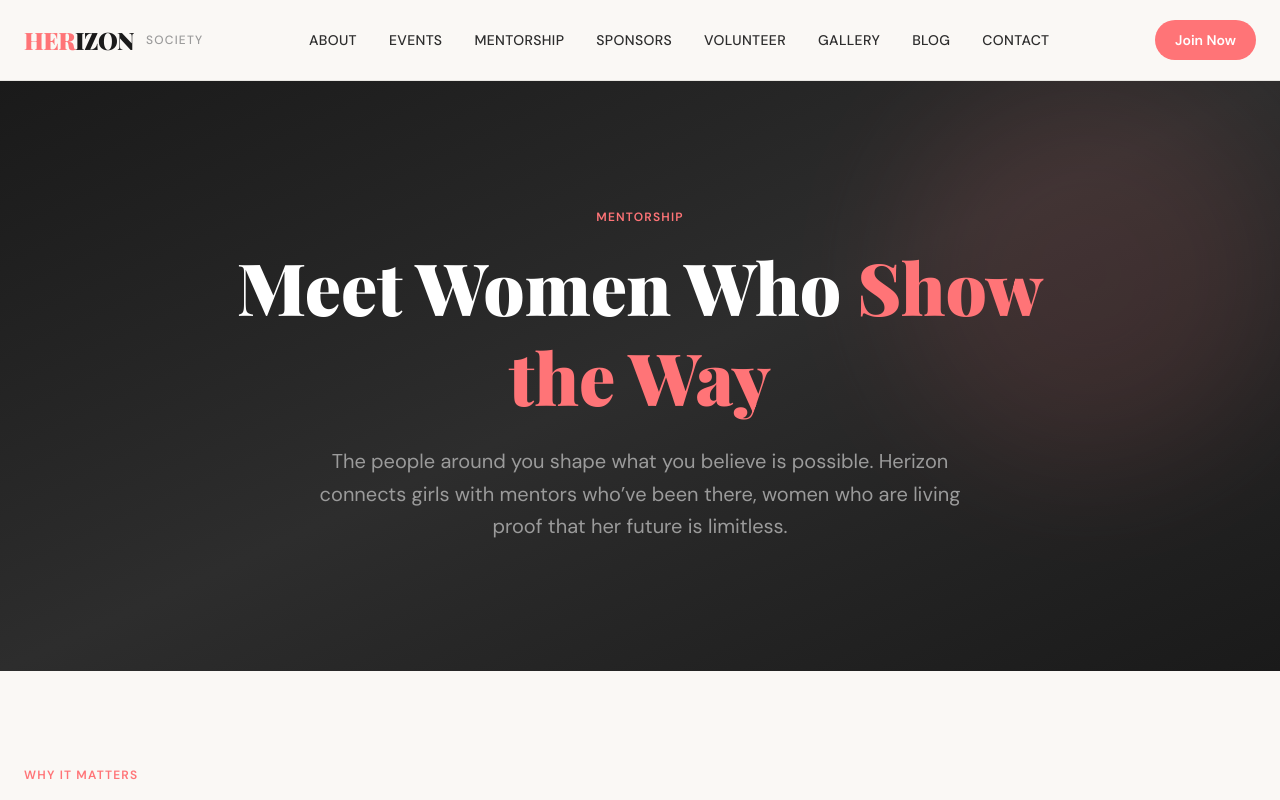
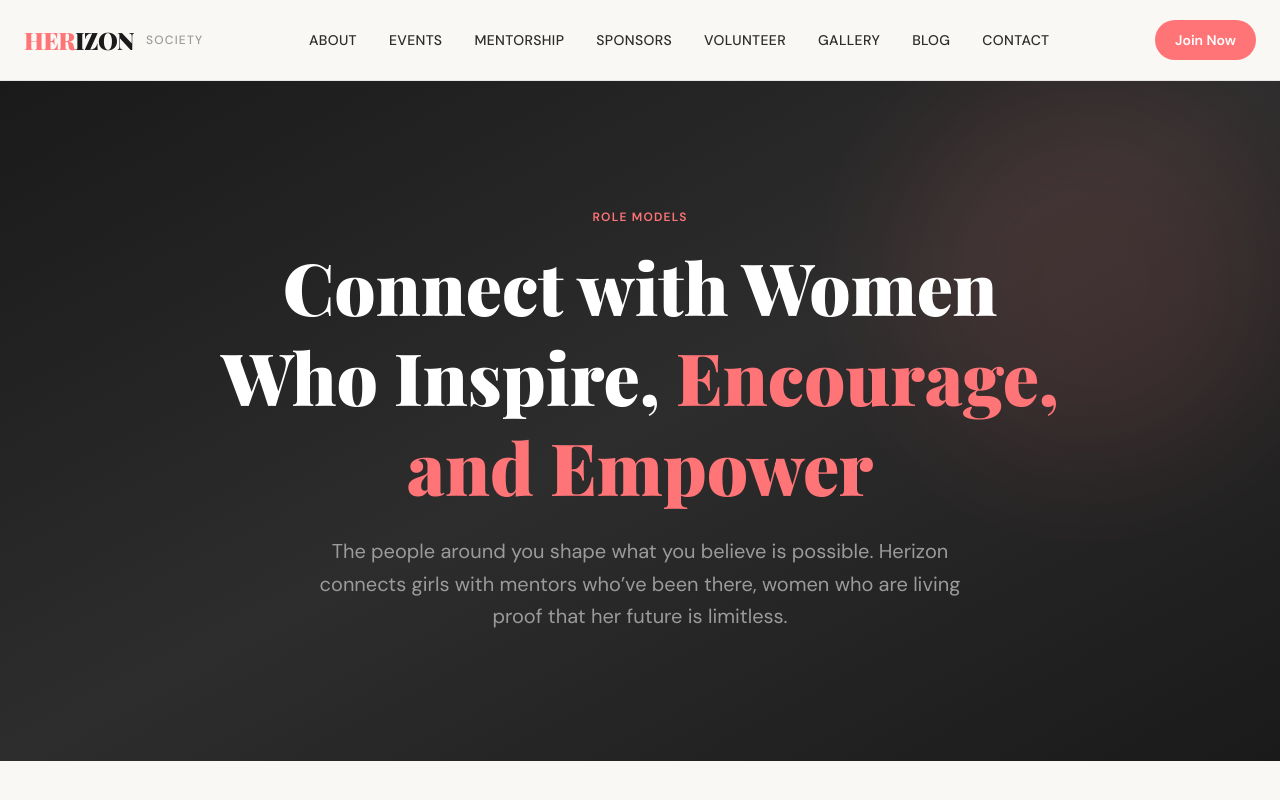
Before and after one commit to flourishprosper/herizonsociety-website, a Next.js app: page /mentorship in a window 1280 px wide. Shown: the top 800 px of the page. Built offline with nearby package versions, Linux system fonts and the light colour scheme; a web font is replaced by a local one.

Commit message:
copy(mentorship): update hero label to 'Role Models' and new headline

```diff
--- a/src/app/mentorship/page.tsx
+++ b/src/app/mentorship/page.tsx
@@ -16,11 +16,11 @@ export default function MentorshipPage() {
         <div className="absolute top-0 right-0 w-96 h-96 rounded-full bg-[#FF7477] opacity-10 blur-3xl" />
         <div className="relative max-w-4xl mx-auto px-6">
           <p className="text-[#FF7477] text-xs font-semibold uppercase tracking-widest mb-4">
-            Mentorship
+            Role Models
           </p>
           <h1 className="font-serif text-6xl sm:text-7xl font-black text-white leading-tight mb-6">
-            Meet Women Who{" "}
-            <span className="text-[#FF7477]">Show the Way</span>
+            Connect with Women Who Inspire,{" "}
+            <span className="text-[#FF7477]">Encourage, and Empower</span>
           </h1>
           <p className="text-[#9B9B9B] text-xl max-w-2xl mx-auto leading-relaxed">
             The people around you shape what you believe is possible. Herizon
```
